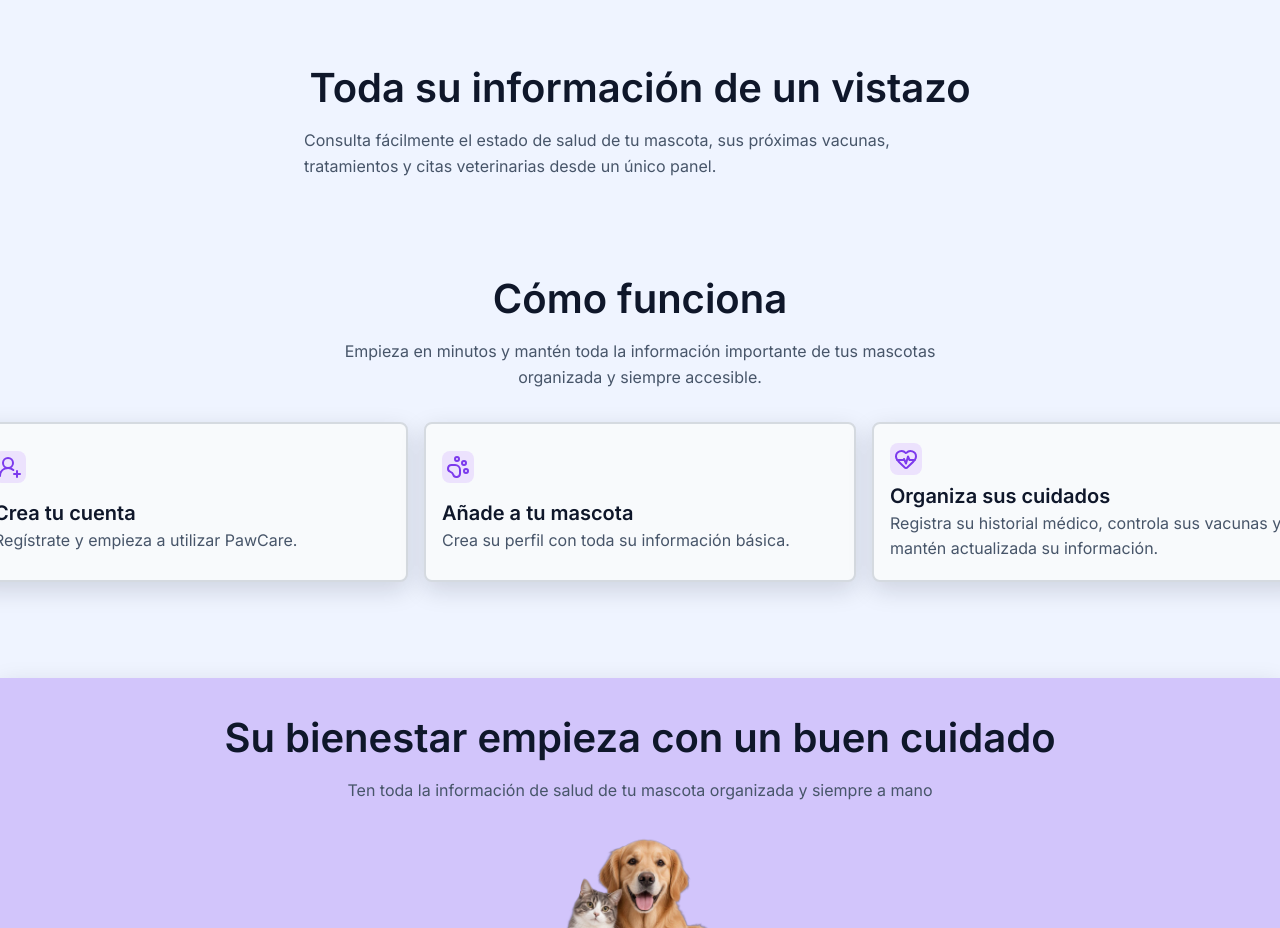
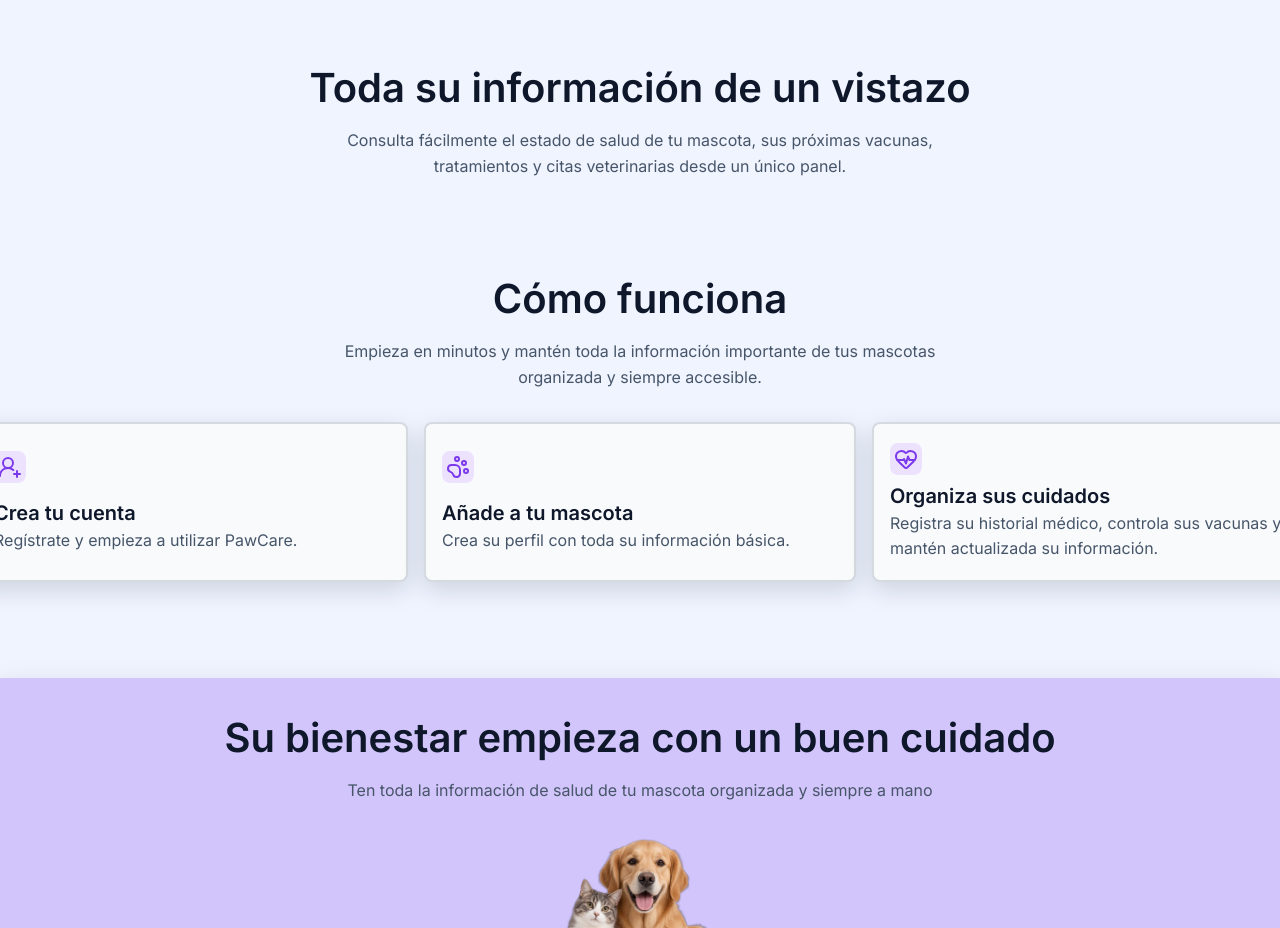
Before and after one commit to loli-digital/pawcare, a React (Vite) app: page / in a window 1280 px wide. Shown: the part 1320-2248 px from the top of the page. Built offline with nearby package versions, Linux system fonts and the light colour scheme.

Commit message:
💄 style: Center align text in hero, benefits, functionalities, dashboard preview, how it works, CTA, and FAQs sections for improved consistency

```diff
--- a/src/pages/Landing/LandingPage.scss
+++ b/src/pages/Landing/LandingPage.scss
@@ -16,12 +16,6 @@
 
     @include laptop {
       gap: $space-4xl;
-    }
-  }
-
-  section {
-    p:not(:last-child) {
-      text-align: center;
     }
   }
 }
@@ -57,14 +51,21 @@
   }
 }
 
+.hero > p,
+.benefits > p,
+.functionalities > p,
+.dashboard-preview > p,
+.how-it-works > p,
+.cta__text > p,
+.faqs > p {
+  text-align: center;
+}
+
 // Hero section
 .hero {
   h1 {
     max-width: $container-md;
     margin-bottom: $space-md;
-  }
-  p {
-    text-align: center;
   }
 }
 
```
